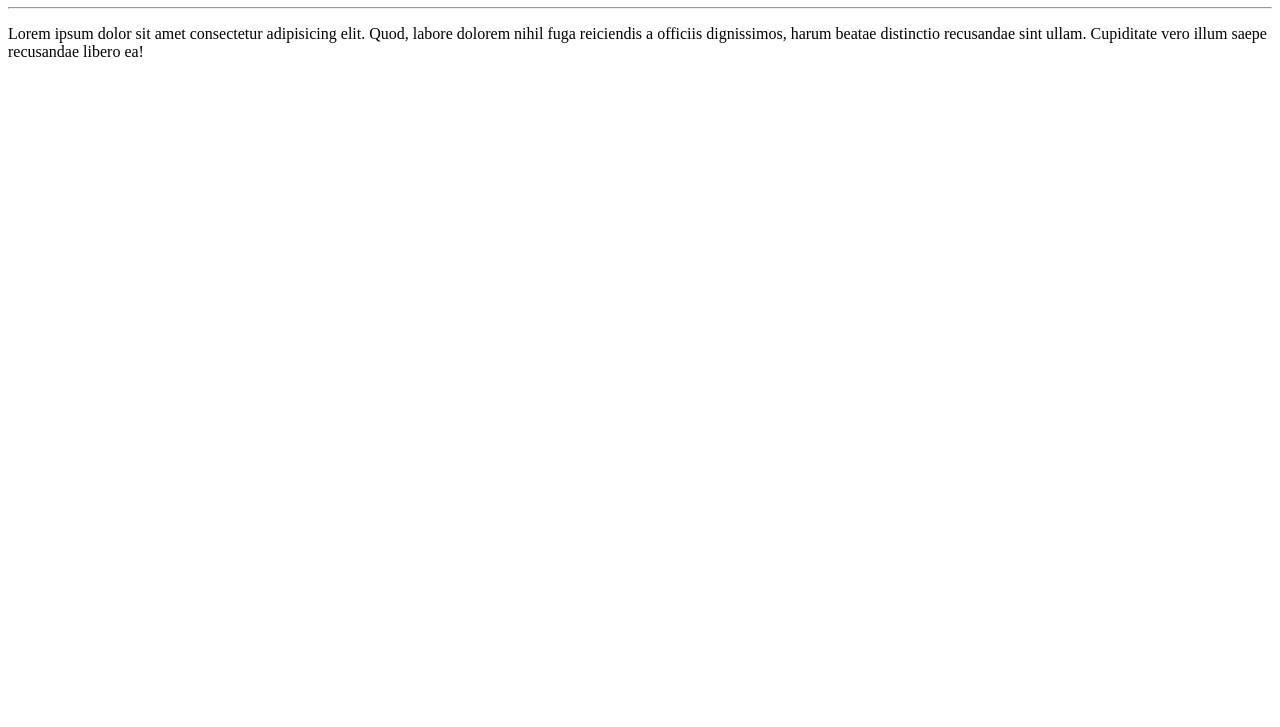
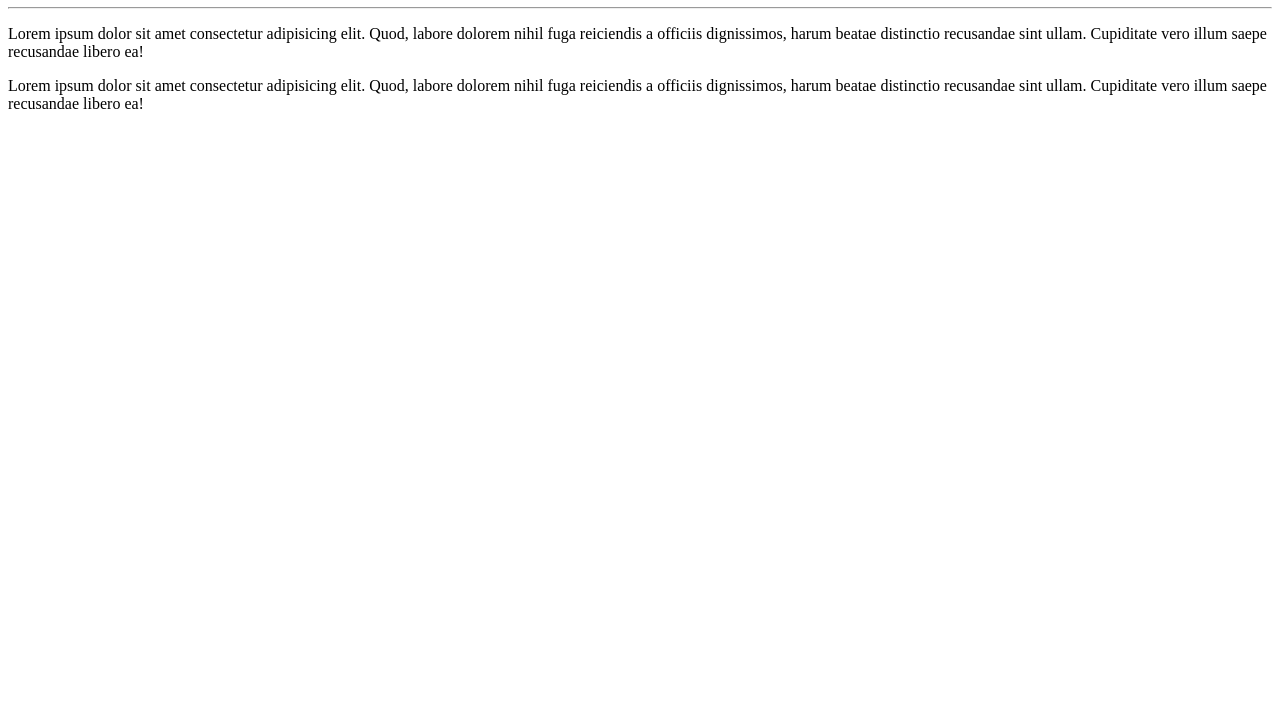
Before and after one commit to AndrezaLuna/Ola-mundo, a plain HTML site: page site-exemplo/index.html in a window 1280 px wide. Shown: the part 73-800 px from the top of the page. Drawn offline with Linux system fonts and the light colour scheme.

Commit message:
alteração no código
fiz uma mudança no código pelo site do GitHub

```diff
--- a/site-exemplo/index.html
+++ b/site-exemplo/index.html
@@ -9,6 +9,7 @@
 
     <h1> Olá Mundo </h1>
     <hr>
-    <p>Lorem ipsum dolor sit amet consectetur adipisicing elit. Quod, labore dolorem nihil fuga reiciendis a officiis dignissimos, harum beatae distinctio recusandae sint ullam. Cupiditate vero illum saepe recusandae libero ea!</p>
+  <p>Lorem ipsum dolor sit amet consectetur adipisicing elit. Quod, labore dolorem nihil fuga reiciendis a officiis dignissimos, harum beatae distinctio recusandae sint ullam. Cupiditate vero illum saepe recusandae libero ea!</p>
+  <p>  Lorem ipsum dolor sit amet consectetur adipisicing elit. Quod, labore dolorem nihil fuga reiciendis a officiis dignissimos, harum beatae distinctio recusandae sint ullam. Cupiditate vero illum saepe recusandae libero ea!</p>
 </body>
 </html>
```
